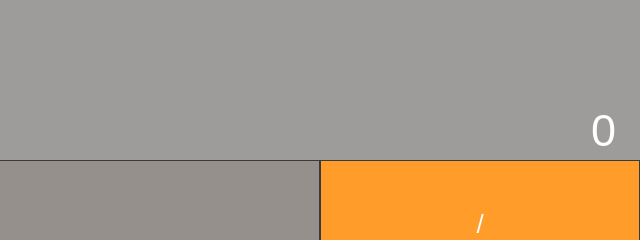
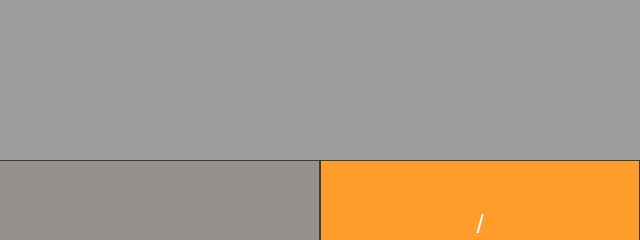
Before and after one commit to AmekrazY/Calculatrice, a plain HTML site: page index.html in a window 1280 px wide. Shown: the top 240 px of the page, 640-1280 px from the left. Drawn offline with Linux system fonts and the light colour scheme.

Commit message:
Update index.html

```diff
--- a/index.html
+++ b/index.html
@@ -10,7 +10,7 @@
 <body>
     <div class="calculator">
         <div class="screen">
-            <span class="zero">0</span>
+            <span class="zero"></span>
         </div>
         <div class="touches">
             <button data-key="8"  class="bouton">AC</button>
```
